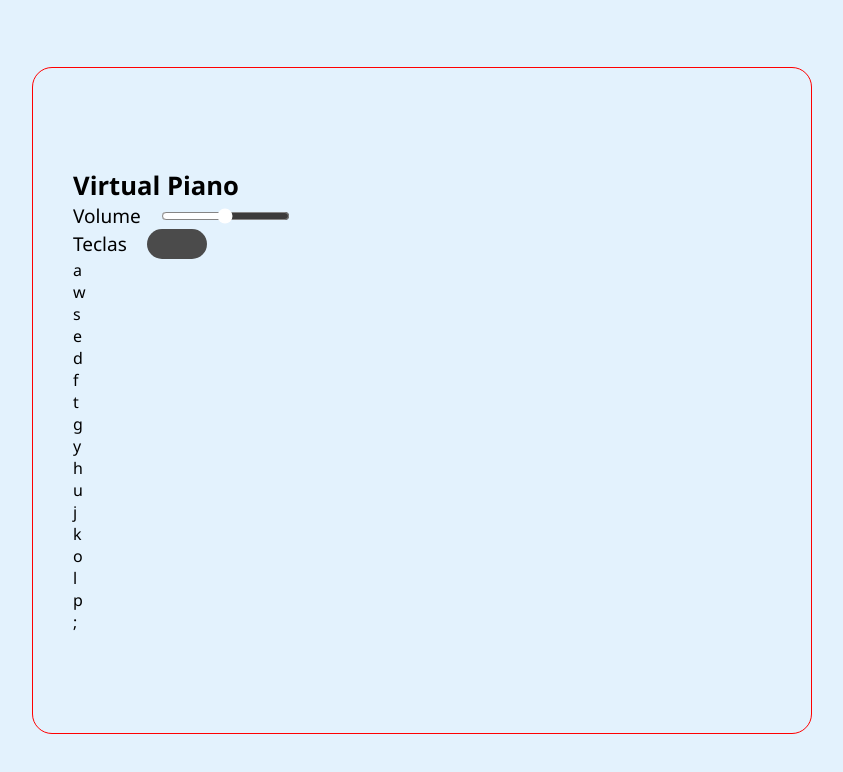
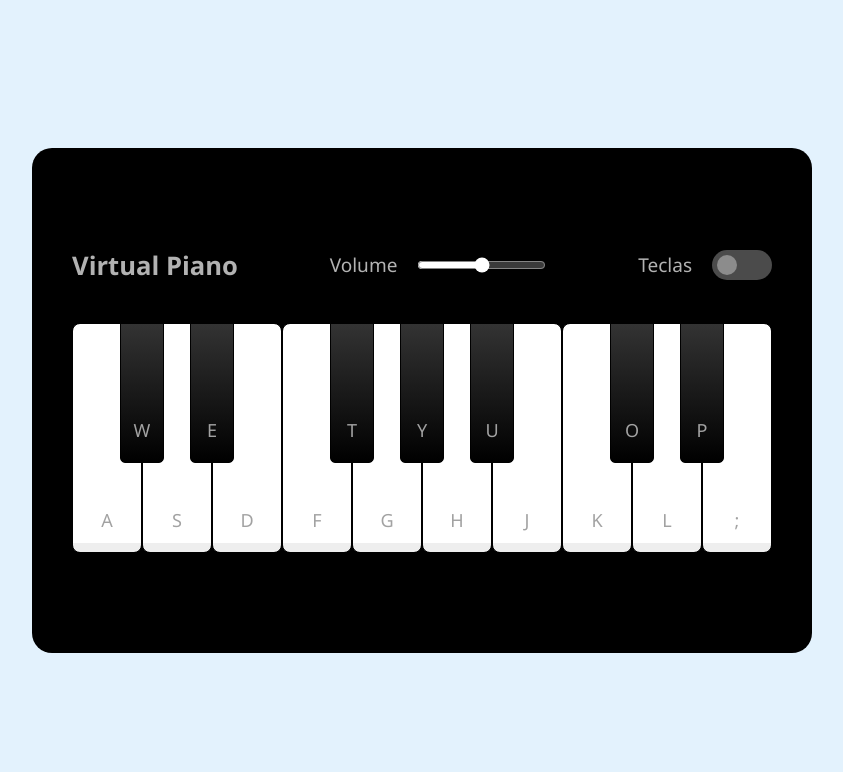
Before and after one commit to GabrielAlvesM/Simulador-de-Piano, a plain HTML site: page index.html in a window 1280 px wide. Shown: the whole page, without its empty margins (218-1061 px from the left). Drawn offline with Linux system fonts and the light colour scheme.

Commit message:
modified:   index.html 	modified:   src/styles/global.css

```diff
--- a/index.html
+++ b/index.html
@@ -13,15 +13,15 @@
         <header>
             <h2>Virtual Piano</h2>
             <div class="column volume-slider">
-                <span>Volume</span> <input type="range">
+                <label for="ivolume">Volume</label> <input type="range" id="ivolume">
             </div>
             <div class="column keys-check">
-                <span>Teclas</span> <input type="checkbox">
+                <label for="ikey">Teclas</label> <input type="checkbox" id="ikey">
             </div>
         </header>
         <ul class="piano-key">
             <li class="natural C key"><span>a</span></li>
-            <li class="acidente CSust key">w<span></span></li>
+            <li class="acidente CSust key"><span>w</span></li>
             <li class="natural D key"><span>s</span></li>
             <li class="acidente DSust key"><span>e</span></li>
             <li class="natural E key"><span>d</span></li>
--- a/src/styles/global.css
+++ b/src/styles/global.css
@@ -5,13 +5,21 @@ body{
     min-height: 100vh;
     background-color: #e3f2fd;
     font-family: 'Segoe UI', Tahoma, Geneva, Verdana, sans-serif;
+    color: #fff;
 }
 
 .container{
     width: 780px;
-    border: 1px solid red;
     border-radius: 20px;
     padding: 100px 40px;
+    background-color: #000;
+}
+
+.container header{
+    color: #b2b2b2;
+    display: flex;
+    align-items: center;
+    justify-content: space-between;
 }
 
 header h2{
@@ -24,7 +32,7 @@ header .column{
     gap: 20px;
 }
 
-header .column span{
+header .column label{
     font-weight: 500;
     font-size: 1.19rem;
 }
@@ -42,3 +50,70 @@ header .column span{
     cursor: pointer;
     position: relative;
 }
+
+.keys-check input::before{
+    content: "";
+    height: 20px;
+    width: 20px;
+    border-radius: inherit;
+    background-color: #8c8c8c;
+    top: 50%;
+    left: 0.3rem;
+    position: absolute;
+    transform: translateY(-50%);
+    transition: all 0.3s ease;
+}
+
+.keys-check input:checked::before{
+    left: 2.1rem;
+    background-color: #8c8c8c;
+}
+
+.piano-key{
+    display: flex;
+    margin-top: 40px;
+}
+
+.piano-key .key {
+    user-select: none;
+    cursor: pointer;
+    color: #a2a2a2;
+    position: relative;
+    text-transform: uppercase;
+}
+
+.piano-key .natural{
+    width: 70px;
+    height: 230px;
+    border: 1px solid #000;
+    border-radius: 8px;
+    background: linear-gradient(#fff 96%, #eee 4%);
+}
+
+.piano-key .natural:active{
+    box-shadow: inset -5px -5px 20px rgba(0, 0, 0, 0.2);
+    background: linear-gradient(to bottom #fff 0%, #eee 100%);
+}
+
+.piano-key .acidente{
+    width: 44px;
+    height: 140px;
+    z-index: 2;
+    margin: 0 -22px 0 -22px;
+    border: 1px solid #000;
+    border-radius: 0 0 5px 5px;
+    background: linear-gradient(#333, #000);
+}
+
+.piano-key .natural:active{
+    box-shadow: inset -5px -5px 20px rgba(255, 255, 255, 0.1);
+    background: linear-gradient(to bottom #000 , #434343 100%);
+}
+
+.piano-key span{
+    position: absolute;
+    bottom: 20px;
+    width: 100%;
+    text-align: center;
+    font-size: 1.13rem;
+}
```
